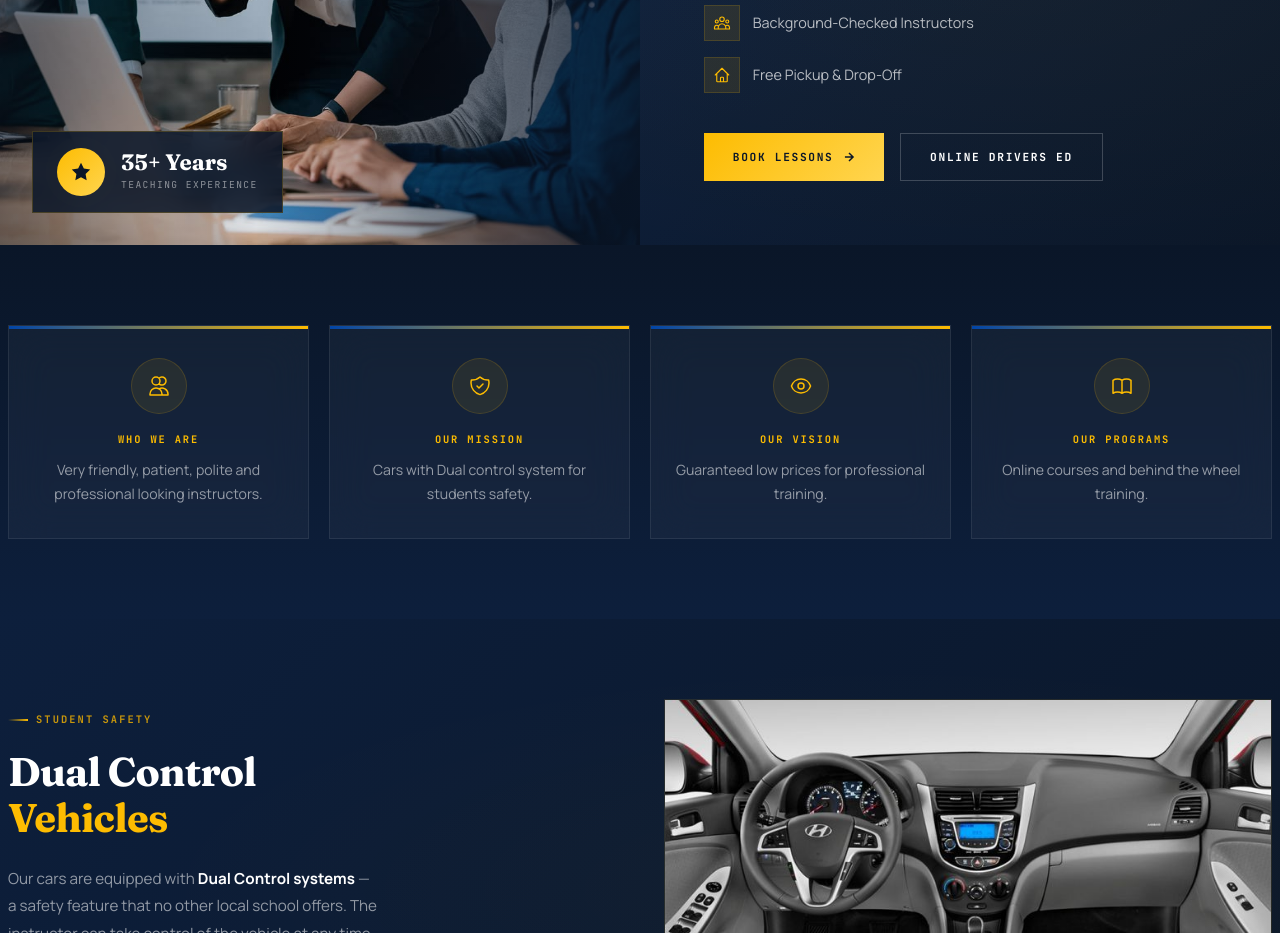
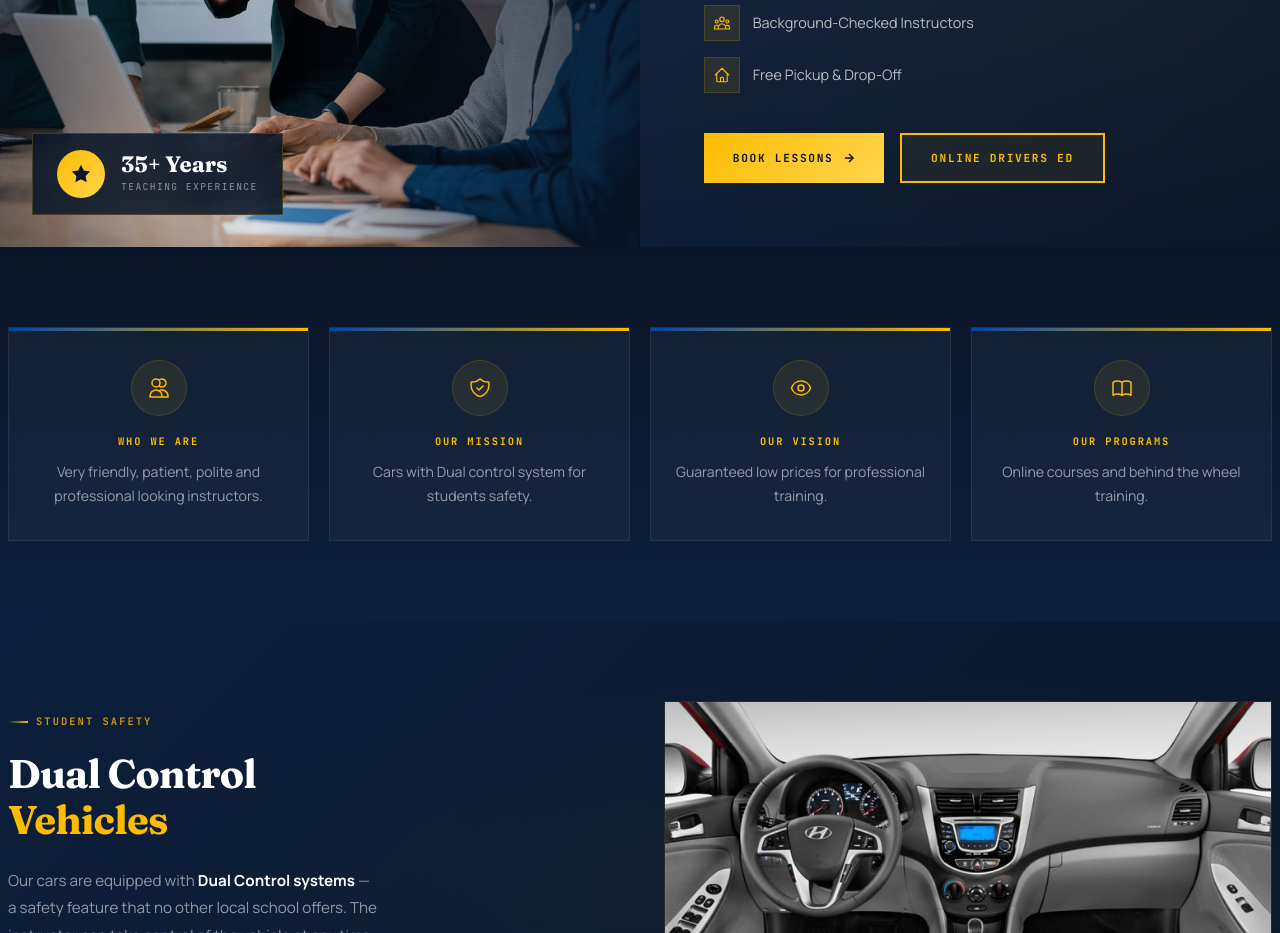
Before and after one commit to KAKOLY-AKHTER/driving-school, a React (Vite) app: page / in a window 1280 px wide. Shown: the part 1220-2153 px from the top of the page. Built offline with nearby package versions, Linux system fonts and the light colour scheme; no server answers.

Commit message:
Give gold border to Online Drivers Ed button in About section

```diff
--- a/src/components/About.jsx
+++ b/src/components/About.jsx
@@ -340,21 +340,23 @@ export default function About() {
                     fontSize: '0.7rem',
                     letterSpacing: '0.15em',
                     textTransform: 'uppercase',
-                    color: '#ffffff',
-                    background: 'transparent',
-                    border: '1px solid rgba(255,255,255,0.2)',
+                    color: GOLD,
+                    background: 'rgba(253,188,1,0.06)',
+                    border: '2px solid ' + GOLD,
                     padding: '0.85rem 1.8rem',
                     fontWeight: 700,
                     textDecoration: 'none',
                     transition: 'all 0.3s ease',
                   }}
                   onMouseEnter={(e) => {
+                    e.currentTarget.style.borderColor = GOLD_BRIGHT
+                    e.currentTarget.style.color = GOLD_BRIGHT
+                    e.currentTarget.style.background = 'rgba(253,188,1,0.14)'
+                  }}
+                  onMouseLeave={(e) => {
                     e.currentTarget.style.borderColor = GOLD
                     e.currentTarget.style.color = GOLD
-                  }}
-                  onMouseLeave={(e) => {
-                    e.currentTarget.style.borderColor = 'rgba(255,255,255,0.2)'
-                    e.currentTarget.style.color = '#ffffff'
+                    e.currentTarget.style.background = 'rgba(253,188,1,0.06)'
                   }}
                 >
                   Online Drivers Ed
```
